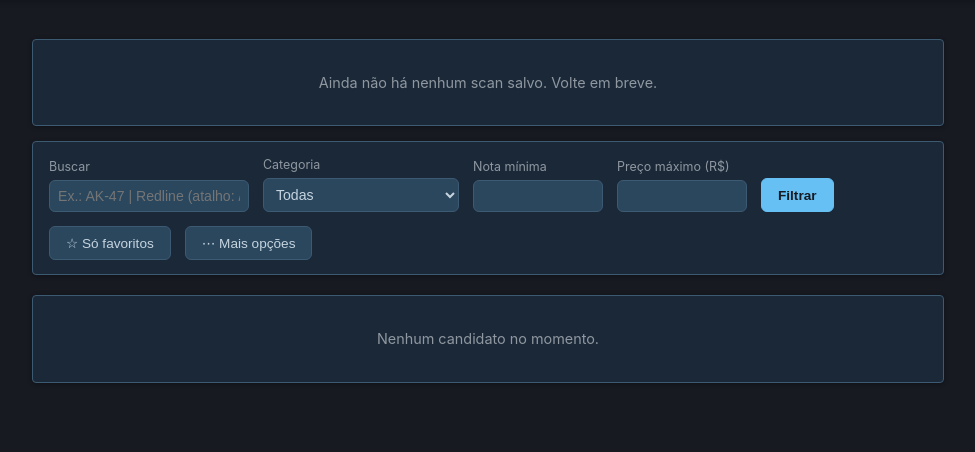
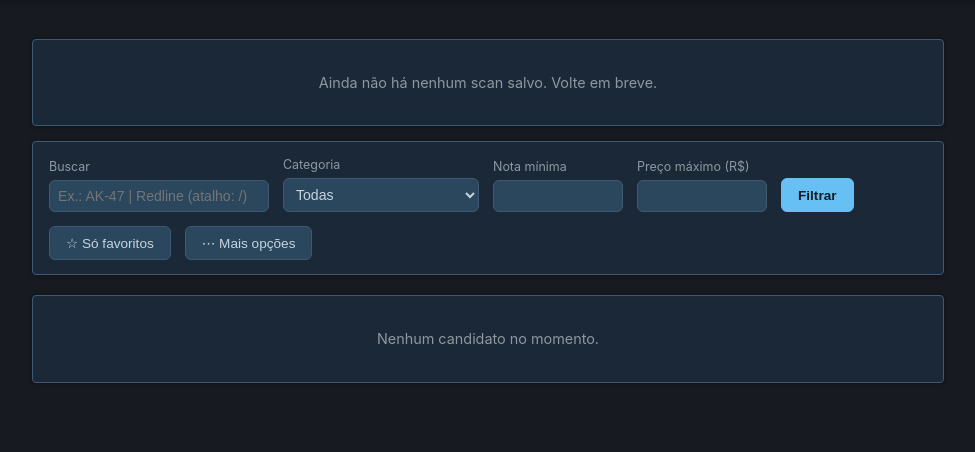
Before and after one commit to pedronokia/galaseca, a Flask app: page / in a window 1280 px wide. Shown: the part 70-522 px from the top of the page, without its empty margins (152-1127 px from the left). Run offline with Flask 3, Linux system fonts and the light colour scheme; parts of the project's set-up code (start-up, migrations or seed data) failed here and were passed over.

Commit message:
Corrige placeholder do campo Buscar cortando no meio da palavra
#campo-busca nao tinha largura nenhuma definida -- usava o default do
navegador (~170px), raso demais pro placeholder inteiro ("Ex.: AK-47 |
Redline (atalho: /)", 33 caracteres), que cortava sem reticencias
("...Redline (ata") e parecia bug (achado com print do usuario,
2026-10-27). min-width: 220px resolve; confirmado por medicao
(canvas.measureText) que o texto cabe inteiro agora.

text-overflow: ellipsis tambem entrou em .form-filtros select/input
de forma geral, como segunda camada de defesa pra qualquer campo que
ainda assim fique estreito demais num breakpoint futuro.

Co-Authored-By: Claude Sonnet 5 <noreply@anthropic.com>

```diff
--- a/skinvault/public_site/static/style.css
+++ b/skinvault/public_site/static/style.css
@@ -660,9 +660,18 @@ footer.rodape .versao {
   padding: 7px 8px;
   color: var(--text);
   font-size: 0.88rem;
+  text-overflow: ellipsis;
 }
 
 .form-filtros input[type="number"] { width: 130px; }
+
+/* Campo de busca sem largura nenhuma usava o default do navegador
+   (~170px) -- raso demais pro placeholder inteiro ("Ex.: AK-47 |
+   Redline (atalho: /)", 33 caracteres), que cortava no meio da palavra
+   sem reticências (achado com print do usuário, 2026-10-27). */
+.form-filtros input[type="text"]#campo-busca {
+  min-width: 220px;
+}
 
 .form-filtros button {
   background: var(--accent);
```
